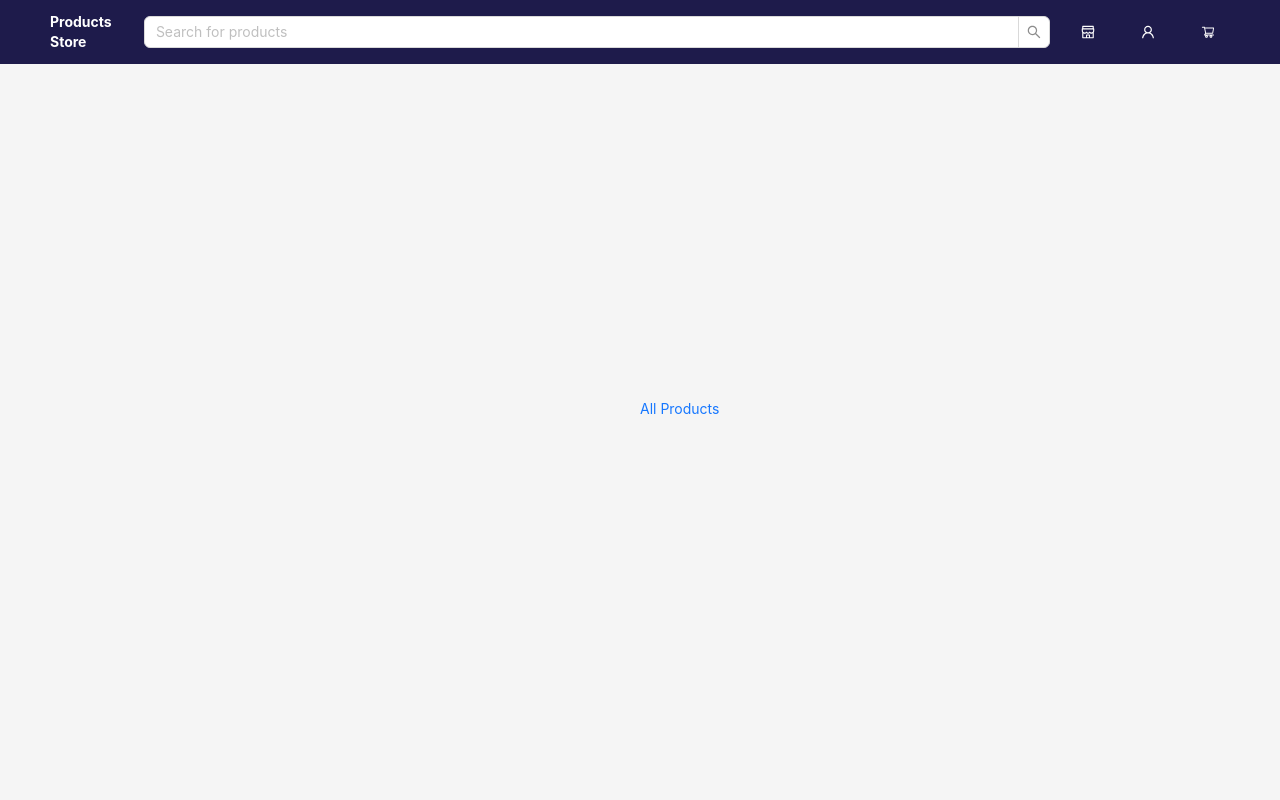
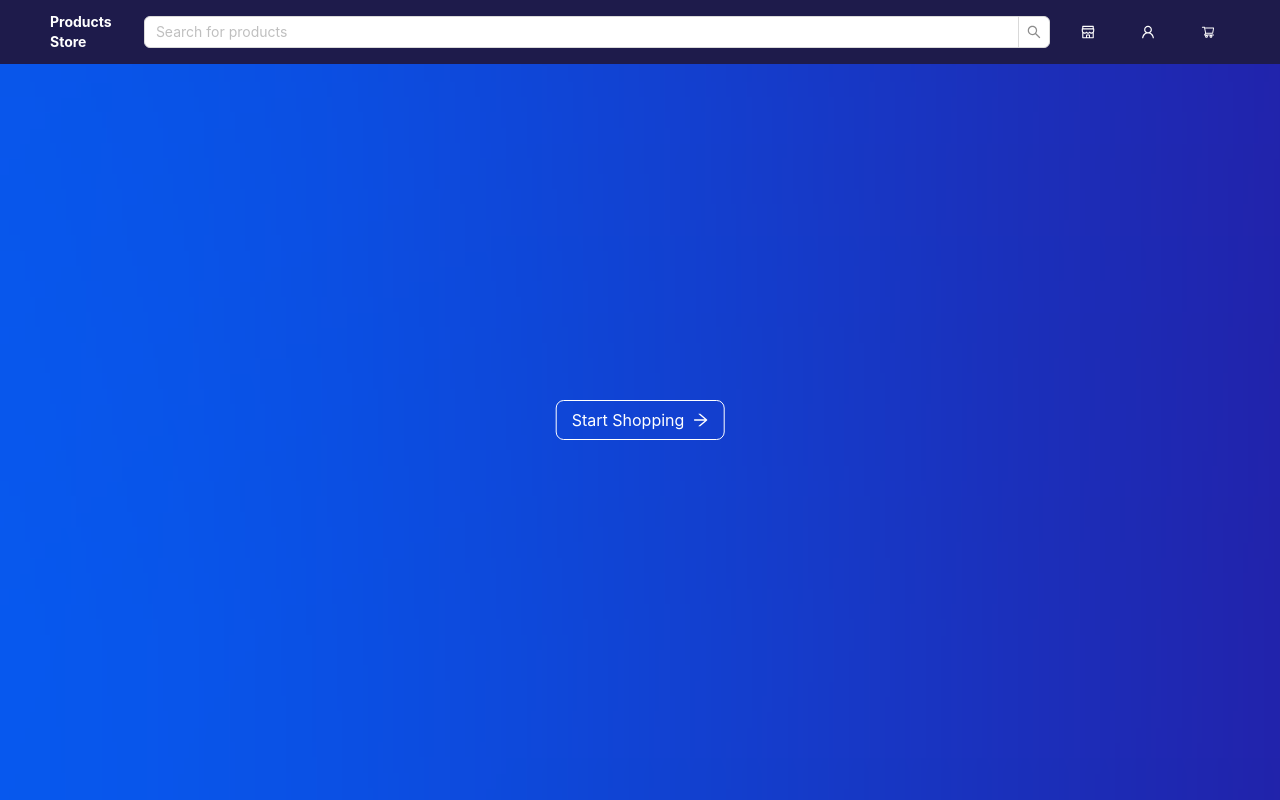
Before and after one commit to doumplings/e-commerce-project, a React (Vite) app: page / in a window 1280 px wide. Built offline with nearby package versions, Linux system fonts and the light colour scheme.

Commit message:
landing page changed

```diff
--- a/src/api/user.service.ts
+++ b/src/api/user.service.ts
@@ -3,6 +3,13 @@ export type UserType = {
   name: string;
   email: string;
   password: string;
+};
+
+export const defaultUser = {
+  id: 0,
+  name: "",
+  email: "",
+  password: "",
 };
 
 export const getAllUser = async (): Promise<UserType[]> => {
--- a/src/components/profile/profileButton.tsx
+++ b/src/components/profile/profileButton.tsx
@@ -1,11 +1,22 @@
 import { UserOutlined } from "@ant-design/icons";
 import { Button } from "antd";
 import { useNavigate } from "react-router-dom";
+import { useUserContext } from "../../context/user.context";
 
 export const ProfileButton = () => {
   const navigate = useNavigate();
+  const { isLoggedIn } = useUserContext();
+
+  const handleClick = () => {
+    if (isLoggedIn) {
+      navigate("/profile");
+    } else {
+      navigate("/login");
+    }
+  };
+
   return (
-    <Button ghost className="border-none" onClick={() => navigate("/profile")}>
+    <Button ghost className="border-none" onClick={handleClick}>
       <UserOutlined />
     </Button>
   );
--- a/src/context/user.context.tsx
+++ b/src/context/user.context.tsx
@@ -38,10 +38,12 @@ export const UserContextProvider = ({ children }: UserContextProvider) => {
 
 export const useUserContext = () => {
   const userContext = useContext(UserContext);
-
   if (userContext === undefined) {
     throw new Error("usercontext is undefined");
   }
+
   const { user, setUser } = userContext;
-  return { user, setUser };
+  const isLoggedIn = user.id === 0 ? false : true;
+
+  return { user, setUser, isLoggedIn };
 };
--- /dev/null
+++ b/src/routes/pages/landingPage.tsx
@@ -0,0 +1,33 @@
+import { Link } from "react-router-dom";
+import { motion } from "framer-motion";
+import { Button } from "antd";
+import { ArrowRightOutlined } from "@ant-design/icons";
+
+export const LandingPage = () => {
+  return (
+    <div className="overflow-hidden h-screen w-screen">
+      <motion.div
+        className="grid place-items-center"
+        animate={{
+          x: [100, 500, 100],
+          transition: { duration: 50, repeat: Infinity },
+        }}
+      >
+        <img
+          className="w-[300%] h-[300%]"
+          src="src/assets/gradient-bkg.png"
+          alt=""
+        />
+      </motion.div>
+      <Link
+        className="absolute left-1/2 top-1/2 -translate-x-1/2"
+        to={"products"}
+      >
+        <Button size="large" ghost>
+          Start Shopping
+          <ArrowRightOutlined />
+        </Button>
+      </Link>
+    </div>
+  );
+};
--- a/src/routes/pages/profilePage.tsx
+++ b/src/routes/pages/profilePage.tsx
@@ -0,0 +1,32 @@
+import { LogoutOutlined } from "@ant-design/icons";
+import { useUserContext } from "../../context/user.context";
+import { Button, Divider } from "antd";
+import { defaultUser } from "../../api/user.service";
+import { useNavigate } from "react-router-dom";
+
+export const ProfilePage = () => {
+  const { user, setUser } = useUserContext();
+  const navigate = useNavigate();
+  return (
+    <div className="relative my-8 mx-12 p-4 rounded-xl bg-white h-full">
+      <h1>Welcome {user.name}!</h1>
+      <p>{user.email}</p>
+      <Button
+        danger
+        className="absolute top-8 right-8"
+        onClick={() => {
+          setUser(defaultUser);
+          navigate("/");
+        }}
+      >
+        <LogoutOutlined />
+      </Button>
+      <Divider />
+      <h2>Order history</h2>
+      <p>BLAH BLAH</p>
+      <p>BLAH BLAH</p>
+      <p>BLAH BLAH</p>
+      <p>BLAH BLAH</p>
+    </div>
+  );
+};
--- a/src/routes/router.tsx
+++ b/src/routes/router.tsx
@@ -1,10 +1,12 @@
-import { Link, createBrowserRouter } from "react-router-dom";
+import { createBrowserRouter } from "react-router-dom";
 import { Root } from "./pages/root";
 import { ProductsPage } from "./pages/productsPages";
 import { LoginPage } from "./pages/loginPage";
 import { RegisterPage } from "./pages/registerPage";
 import { ProductPage } from "./pages/productPage";
 import { MyCartPage } from "./pages/myCartPage";
+import { ProfilePage } from "./pages/profilePage";
+import { LandingPage } from "./pages/landingPage";
 
 export const router = createBrowserRouter([
   {
@@ -13,11 +15,7 @@ export const router = createBrowserRouter([
     children: [
       {
         index: true,
-        element: (
-          <Link className="absolute left-1/2 top-1/2" to={"products"}>
-            All Products
-          </Link>
-        ),
+        element: <LandingPage />,
       },
       {
         path: "products",
@@ -29,7 +27,7 @@ export const router = createBrowserRouter([
       },
       {
         path: "profile",
-        element: <LoginPage />,
+        element: <ProfilePage />,
       },
       {
         path: "login",
```
Also changed, not shown: src/assets/gradient-bkg.png (added).
